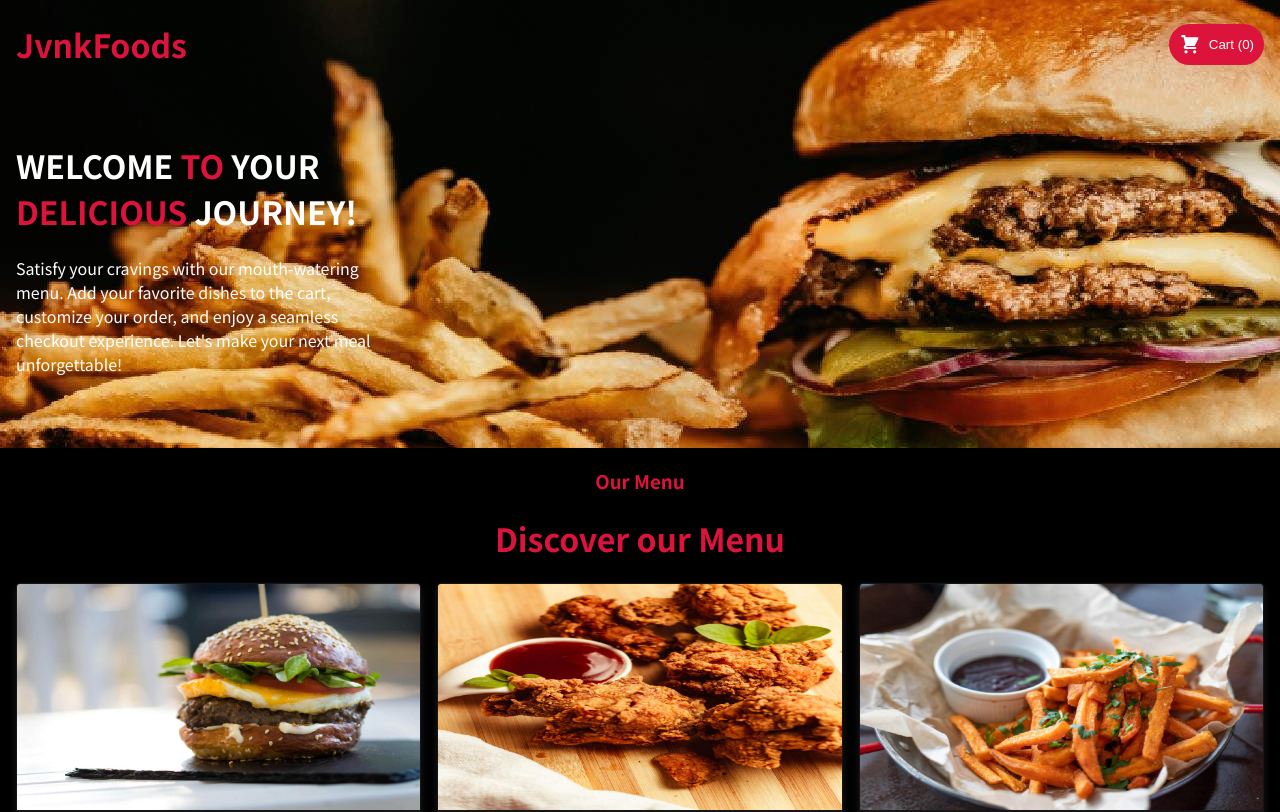
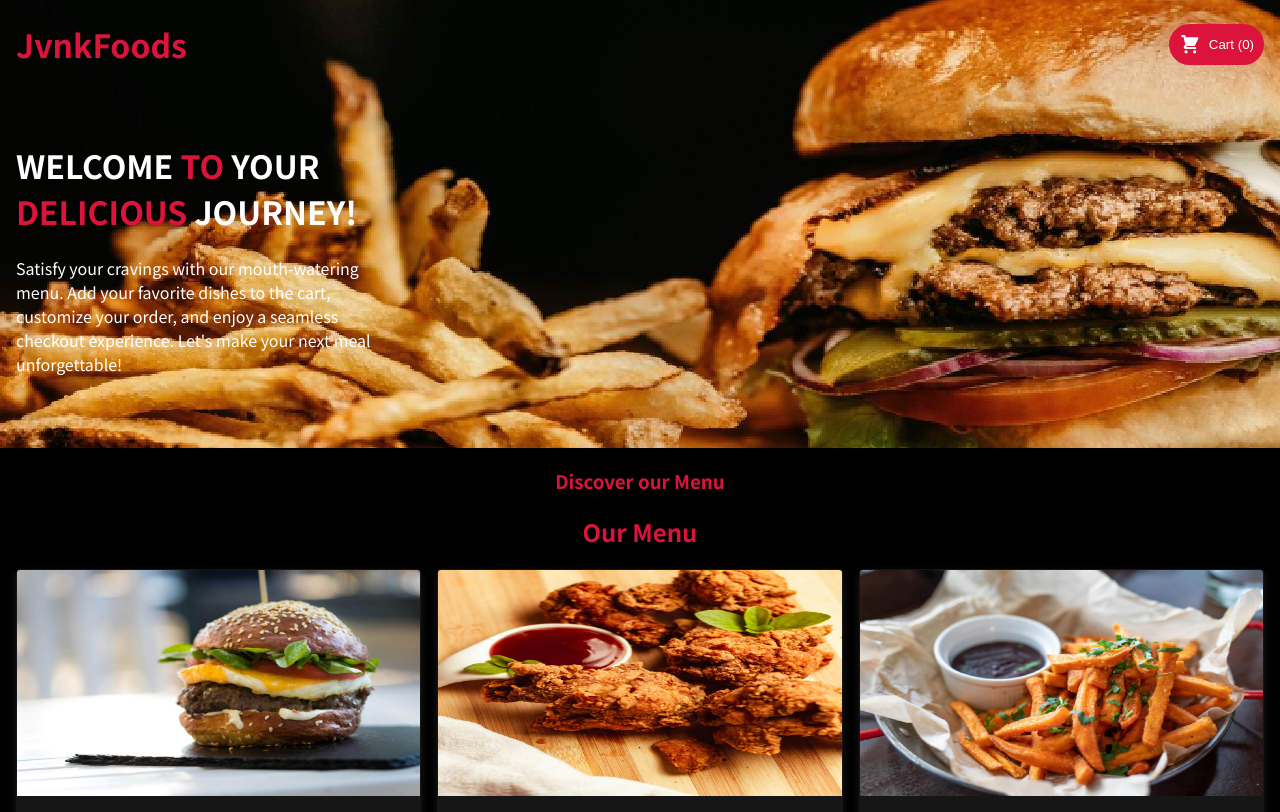
Before and after one commit to Edannan/react-cart-app, a React (Create React App) app: page / in a window 1280 px wide. Shown: the top 812 px of the page. Built offline with nearby package versions, Linux system fonts and the light colour scheme.

Commit message:
cart css fix

```diff
--- a/src/components/Cart/CartItem.module.css
+++ b/src/components/Cart/CartItem.module.css
@@ -16,6 +16,7 @@ th {
 
 tr {
   color: #fff;
+  font-size: 0.875rem;
 }
 
 .meal {
@@ -56,7 +57,7 @@ tr {
 }
 
 .quantity {
-  margin: 0 0.3rem;
+  margin: 0 0.25rem;
 }
 
 .total {
@@ -72,4 +73,8 @@ tr {
   .quantity {
     margin: 0 0.6rem;
   }
+
+  tr {
+    font-size: 1rem;
+  }
 }
--- a/src/components/Cart/TrashIcon.js
+++ b/src/components/Cart/TrashIcon.js
@@ -9,8 +9,8 @@ const TrashIcon = ({ removeItem }) => {
       fill="none"
       xmlns="http://www.w3.org/2000/svg"
       stroke="#ffffff"
-      width="21"
-      height="21"
+      width="17"
+      height="17"
     >
       <g id="SVGRepo_bgCarrier" strokeWidth="0"></g>
       <g
--- a/src/components/Meals/Meals.js
+++ b/src/components/Meals/Meals.js
@@ -6,8 +6,8 @@ const Meals = () => {
   return (
     <main className={classes.main}>
       <div className={classes.headings}>
-        <h3>Our Menu</h3>
-        <h1>Discover our Menu</h1>
+        <h3>Discover our Menu</h3>
+        <h2>Our Menu</h2>
         <MealList />
       </div>
     </main>
```
